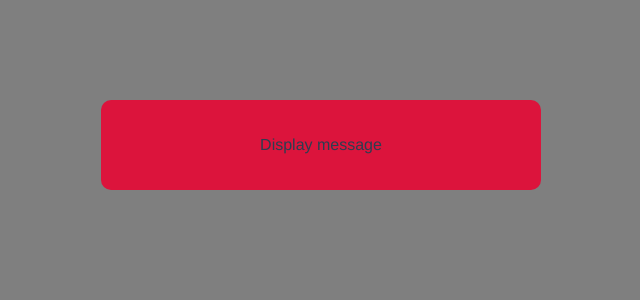
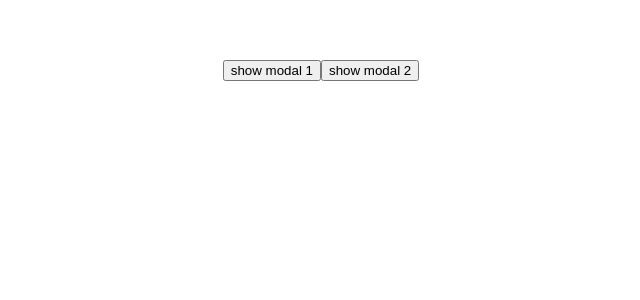
Before and after one commit to alaref-codes/Vue-netNinja, a Vue app: page / in a window 1280 px wide. Shown: the top 300 px of the page, without its empty margins (319-959 px from the left). Built offline with nearby package versions, Linux system fonts and the light colour scheme.

Commit message:
used a second modal component

```diff
--- a/src/App.vue
+++ b/src/App.vue
@@ -1,7 +1,13 @@
 <template>
   <div v-if="showModal" >
-      <Modal header="Display message" theme="d" @close="toggleM"  />
+      <Modal header="Modal 1 homie" theme="d" @close="toggleM"  />
   </div>
+  <button @click="toggleM" >show modal 1 </button>
+
+  <div v-if="showModalTwo" >
+      <Modal header="Modal 2 homie" theme="d" @close="toggleM2"  />
+  </div>
+  <button @click="toggleM2" >show modal 2 </button>
 </template>
 
 <script>
@@ -14,12 +20,16 @@ export default {
   },
   data() {
     return {
-      showModal: true,
+      showModal: false,
+      showModalTwo: false,
     }
   },
   methods: {
     toggleM() {
       this.showModal = !this.showModal
+    },
+    toggleM2() {
+      this.showModalTwo = !this.showModalTwo
     }
   }
 }
--- a/src/components/Modal.vue
+++ b/src/components/Modal.vue
@@ -1,5 +1,5 @@
 <template>
-    <div class="backdrop" @click="closePage" >
+    <div class="backdrop" @click.self="closePage" >
         <div class="modal" :class="{ sale: theme === 'd' }" >
             <p>{{header}} </p>
         </div>
```
